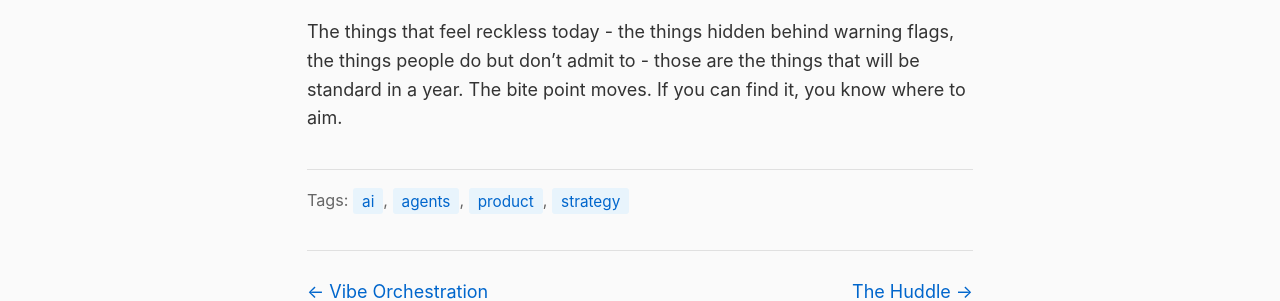
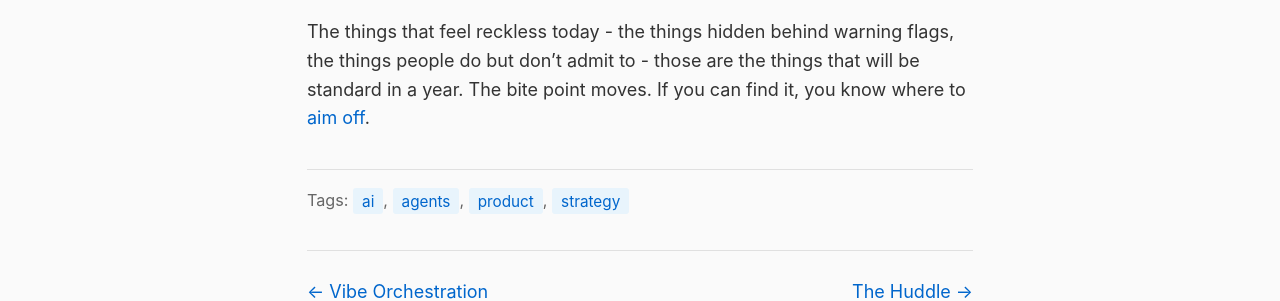
Before and after one commit to rob137/rob137.github.io, a Jekyll site: the page built from _posts/2026-01-06-the-bite-point.md, in a window 1280 px wide. Shown: the part 1323-1624 px from the top of the page. Built offline with Jekyll 4.4.1, drawn with Linux system fonts in a browser that asks for light colours.

Commit message:
Link to Aiming Off
🤖 Generated with [Claude Code](https://claude.com/claude-code)

Co-Authored-By: Claude Opus 4.5 <noreply@anthropic.com>

```diff
--- a/_posts/2026-01-06-the-bite-point.md
+++ b/_posts/2026-01-06-the-bite-point.md
@@ -26,4 +26,4 @@ It's widely said that you want to build AI products for where the models will be
 
 Chase whatever feels like YOLO right now. That's probably where to build.
 
-The things that feel reckless today - the things hidden behind warning flags, the things people do but don't admit to - those are the things that will be standard in a year. The bite point moves. If you can find it, you know where to aim.
+The things that feel reckless today - the things hidden behind warning flags, the things people do but don't admit to - those are the things that will be standard in a year. The bite point moves. If you can find it, you know where to [aim off](/2026/01/05/aiming-off/).
```
